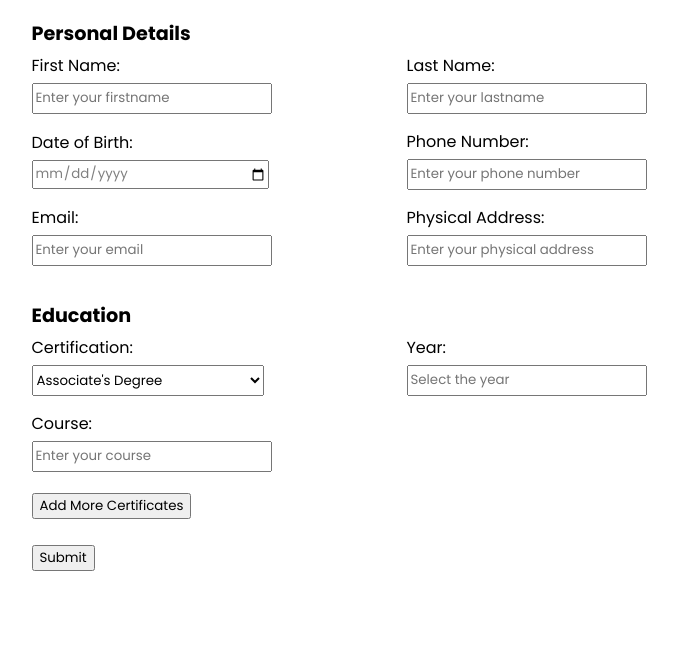
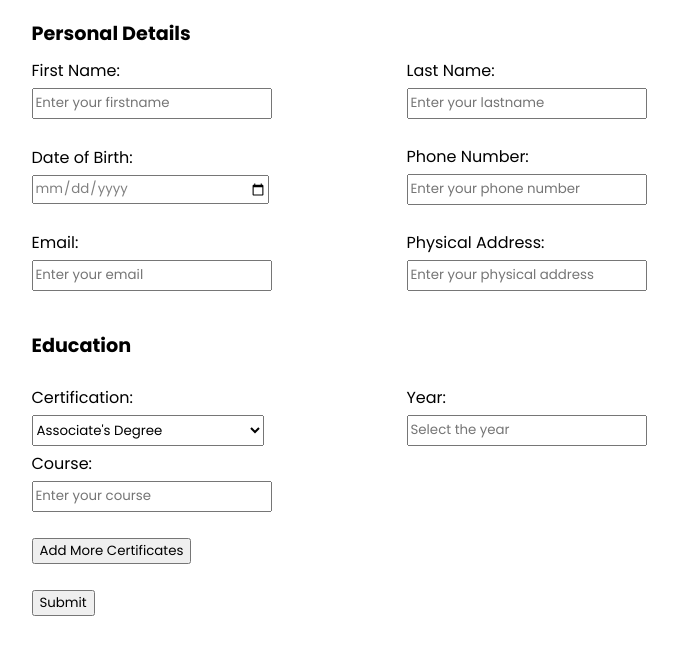
Before and after one commit to thabang-r13/js_form, a plain HTML site: page index.html in a window 1280 px wide. Shown: the part 80-734 px from the top of the page, without its empty margins (321-999 px from the left). Drawn offline with Linux system fonts and the light colour scheme.

Commit message:
Fourth commit

```diff
--- a/index.html
+++ b/index.html
@@ -45,9 +45,9 @@
                 </div>
             </div><br>
 
-            <span class="form-section-header">Education</span>
+            <span class="form-section-header">Education</span><br></br>
             <div class="form-fields">
-                <div class="input-fields">
+                <div class="low-input-fields">
                     <label for="certification">Certification:</label>
                     <select id="certification">
                         <option value="associates">Associate's Degree</option>
@@ -57,12 +57,12 @@
                     </select>
                 </div>
 
-                <div class="input-fields">
+                <div class="low-input-fields">
                     <label for="year">Year:</label>
                     <input type="number" id="year" min="1" placeholder="Select the year" required>
                 </div>
 
-                <div class="input-fields">
+                <div class="low-input-fields">
                     <label for="course">Course:</label>
                     <input type="text" id="course" placeholder="Enter your course" required>
                 </div>
--- a/style.css
+++ b/style.css
@@ -33,7 +33,14 @@ body{
     display: flex;
     width: 25vh;
     flex-direction: column;
-    margin: 5px 0;
+    margin: 10px 0;
+    position: relative;
+}
+
+.low-input-fields{
+    display: flex;
+    width: 25vh;
+    flex-direction: column;
     position: relative;
 }
 
```
